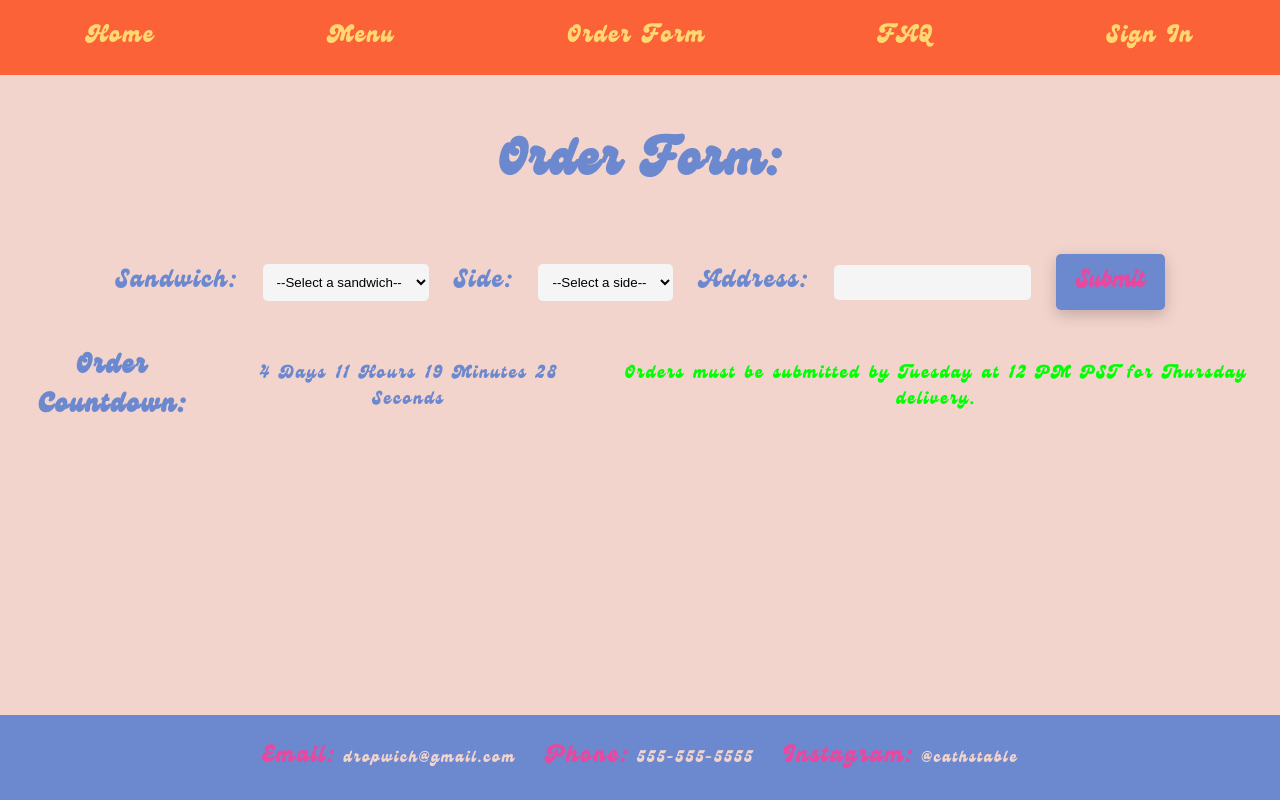
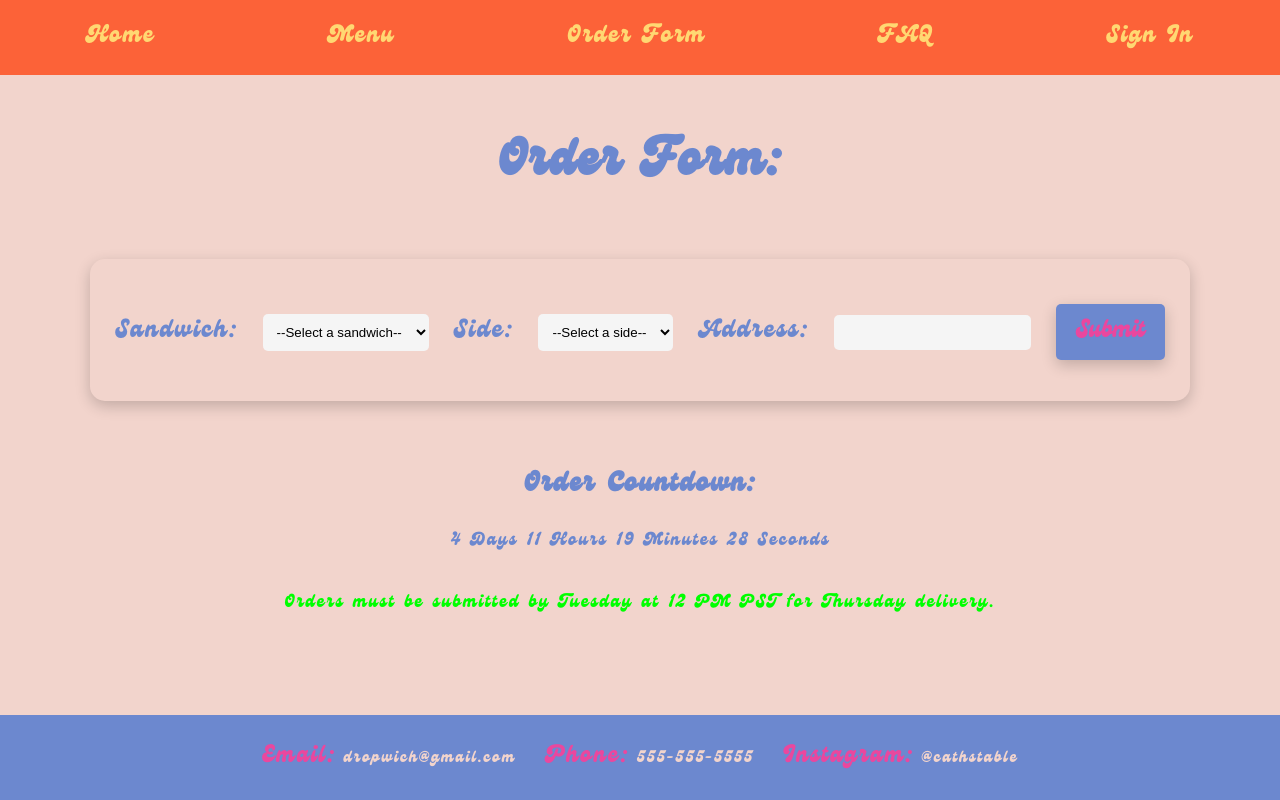
Before and after one commit to lissashea/Dropwhich, a React (Create React App) app: page /order in a window 1280 px wide. Built offline with nearby package versions, Linux system fonts and the light colour scheme.

Commit message:
responsive

```diff
--- a/src/components/Countdown.css
+++ b/src/components/Countdown.css
@@ -1,5 +1,6 @@
 .countdownContainer {
   display: flex;
+  flex-direction: column;
   margin-bottom: 20px;
   font-size: 18px;
   color: #6C88CF;
@@ -23,3 +24,10 @@
     color: #ea479e; /* Return to red color */
   }
 }
+
+
+@media (max-width: 767px) {
+  .countdownText {
+    display: none;
+  }
+}
--- a/src/components/Countdown.jsx
+++ b/src/components/Countdown.jsx
@@ -36,16 +36,12 @@ function Countdown({ targetDate }) {
 
   return (
     <div className="countdownContainer">
-      {!isMobile && (
-        <>
-          <h2>Order Countdown:</h2>
-          <p className="hideOnMobile">
-            {timeLeft.days} {timeLeft.days === 1 ? "Day" : "Days"}{" "}
-            {timeLeft.hours} Hours {timeLeft.minutes} Minutes{" "}
-            {timeLeft.seconds} Seconds
-          </p>
-        </>
-      )}
+      <p className="countdownText">
+      <h2>Order Countdown:</h2>
+        {timeLeft.days} {timeLeft.days === 1 ? "Day" : "Days"}{" "}
+        {timeLeft.hours} Hours {timeLeft.minutes} Minutes{" "}
+        {timeLeft.seconds} Seconds
+      </p>
       <p className="orderDeadline">
         Orders must be submitted by Tuesday at 12 PM PST for Thursday delivery.
       </p>
--- a/src/components/Footer.css
+++ b/src/components/Footer.css
@@ -33,4 +33,8 @@
   .footerContact.instagram {
     display: none;
   }
+
+  .footerContainer {
+    padding: 0;
+  }
 }
--- a/src/components/OrderForm.css
+++ b/src/components/OrderForm.css
@@ -76,15 +76,17 @@
   font-weight: bold;
 }
 
+/* Media query for small screens (e.g., mobile devices) */
 @media (max-width: 767px) {
   /* Hide the countdown container on mobile */
   .countdownContainer {
-    display: none;
+    display: block;
   }
 
   /* Adjust the height for smaller screens */
   .orderform-container {
     min-height: calc(100vh - 200px);
+    padding-bottom: 60px; /* Add padding to the bottom to make space for the footer */
   }
 
   /* Show the orderDeadline text on mobile */
@@ -92,13 +94,13 @@
     display: block;
     font-size: 16px;
     margin: 10px;
+    text-align: center; /* Center the order deadline text */
   }
 
   /* Adjust the layout of the form elements for smaller screens */
   .orderForm {
     font-size: 20px;
-    flex-direction: row;
-    flex-wrap: wrap;
+    flex-direction: column; /* Change the direction to column */
     justify-content: center;
     align-items: center;
   }
@@ -113,27 +115,58 @@
     font-size: 20px;
     width: 90%;
     max-width: 300px; /* Set a maximum width for better display on smaller screens */
+    margin: 10px 0; /* Add margin to center the submit button */
   }
 }
 
-/* Additional styles for larger screens (min-width: 768px) */
-@media (min-width: 768px) {
-  /* Hide the countdown on larger screens */
-  .countdownContainer {
-    display: flex;
-    margin-bottom: 20px;
-    font-size: 18px;
-    color: #6C88CF;
-    align-items: center;
-    justify-content: center;
-    text-align: center;
+/* Media query for screens less than 1158px width and 671px height */
+@media (max-width: 1158px) and (max-height: 671px) {
+  .orderForm {
+    flex-direction: column; /* Change the direction to column */
+    align-items: center; /* Center the form elements vertically */
   }
 
-  .orderDeadline {
-    display: block;
+  .madLibInput,
+  .submitButton {
+    width: 90%; /* Reset the width to fill the container on smaller screens */
+    max-width: 300px; /* Set a maximum width for better display on smaller screens */
+    margin-bottom: 10px; /* Add margin between form elements */
   }
 
-  .orderForm {
-    font-size: 25px; /* Reset font size for large screens */
+  /* Show each label and input on its own row */
+  label {
+    display: block;
+    text-align: center;
+    margin-bottom: 15px; /* Add extra margin between labels and inputs */
+  }
+
+  /* Add some margin below the form on smaller screens */
+  form {
+    margin-bottom: 40px;
   }
 }
+
+/* Additional styles for screens around 500px width and 743px height */
+@media (max-width: 520px) and (max-height: 743px) {
+  .orderForm {
+    flex-direction: column;
+    align-items: center;
+  }
+
+  .madLibInput,
+  .submitButton {
+    width: 90%;
+    max-width: 300px;
+    margin-bottom: 15px;
+  }
+
+  label {
+    display: block;
+    text-align: center;
+    margin-bottom: 20px;
+  }
+
+  form {
+    margin-bottom: 40px;
+  }
+}
--- a/src/components/OrderForm.jsx
+++ b/src/components/OrderForm.jsx
@@ -52,33 +52,26 @@ function OrderForm() {
           <p>Thank you for your order.</p>
         </div>
       ) : (
+        <div className="orderform-container">
           <form onSubmit={handleSubmit}>
             <label>
               Sandwich:
               <select
                 name="sandwich"
-              value={order.sandwich}
+                className="madLibInput"
                 onChange={handleChange}
-              className="madLibInput"
               >
                 <option>--Select a sandwich--</option>
                 <option value="sandwich1">Sandwich 1</option>
                 <option value="sandwich2">Sandwich 2</option>
-              {/* Add as many options as needed */}
               </select>
             </label>
             <label>
               Side:
-            <select
-              name="side"
-              value={order.side}
-              onChange={handleChange}
-              className="madLibInput"
-            >
+              <select name="side" className="madLibInput" onChange={handleChange}>
                 <option>--Select a side--</option>
                 <option value="side1">Side 1</option>
                 <option value="side2">Side 2</option>
-              {/* Add as many options as needed */}
               </select>
             </label>
             <label>
@@ -86,15 +79,14 @@ function OrderForm() {
               <input
                 type="text"
                 name="address"
+                className="madLibInput"
                 value={order.address}
                 onChange={handleChange}
-              className="madLibInput"
               />
             </label>
-          <button type="submit" className="submitButton">
-            Submit
-          </button>
+            <button type="submit" className="submitButton">Submit</button>
           </form>
+        </div>
       )}
 
       {/* Place the Countdown component outside the form container */}
```
Lines whose indentation alone changed are shown as unchanged.
